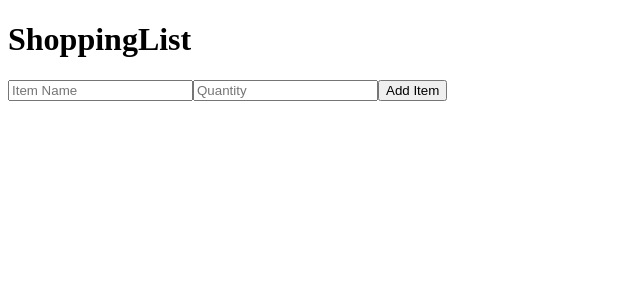
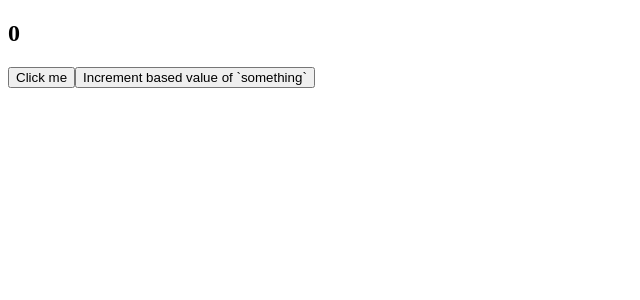
Before and after one commit to shubham23471/react-demos-js, a React (Vite) app: page / in a window 1280 px wide. Shown: the top 300 px of the page, without its empty margins (0-640 px from the left). Built offline with nearby package versions, Linux system fonts and the light colour scheme.

Commit message:
useEffect basics

```diff
--- a/src/App.jsx
+++ b/src/App.jsx
@@ -1,23 +1,40 @@
-import React from "react";
-import TodoList from "./components/TodoList";
-import { useState } from "react";
-import Counter from "./components/Counter";
-import TodoListForm from "./components/TodoListForm";
-import Profile from "./components/Profile";
-import ShoppingList from "./components/ShoppingList";
+import React, { useEffect, useState } from "react";
 
 const App = () => {
+  const [value, setValue] = useState(0);
+  const [something, setSomething] = useState(0);
+
+  // useEffect function with depencendy array.
+  // this function will be called every single
+  // time when you click "Click Me"
+  // useEffect(() => {
+  //   console.log("call useEffect");
+  //   document.title = `Increment ${value}`;
+  // });
+
+  // with empty dependency array
+  // now you will only see `call useEffect` on
+  // on the console on intial render.
+  // useEffect(() => {
+  //   console.log("call useEffect");
+  //   document.title = `Increment ${value}`;
+  // }, []);
+
+  // useEffect based on some value
+  // any-time the state of `value` changes
+  // then useEffect will call the callback function
+  useEffect(() => {
+    console.log("call useEffect");
+    document.title = `Increment ${value}`;
+  }, [value]);
+
   return (
     <div>
-      {/* <p>------- Simple Counter-------</p>
-      <Counter></Counter>
-      <p>--------------</p>
-      <p>------- Static Item update-------</p>
-      <TodoList> </TodoList>
-      <p>--------------</p> */}
-      {/* <TodoListForm></TodoListForm> */}
-      {/* <Profile></Profile> */}
-      <ShoppingList></ShoppingList>
+      <h2>{value}</h2>
+      <button onClick={() => setValue(value + 1)}>Click me</button>
+      <button onClick={() => setSomething(value + 1)}>
+        Increment based value of `something`
+      </button>
     </div>
   );
 };
--- a/src/components/Counter.jsx
+++ /dev/null
@@ -1,14 +0,0 @@
-import React, { useState } from "react";
-
-const Counter = () => {
-  const [count, setCount] = useState(0);
-  return (
-    <div>
-      <p>Counter value: {count}</p>
-      <button onClick={() => setCount(count + 1)}>Increment</button>
-      <button onClick={() => setCount(count - 1)}>Decrement</button>
-    </div>
-  );
-};
-
-export default Counter;
--- a/src/components/Profile.jsx
+++ /dev/null
@@ -1,62 +0,0 @@
-import React, { useState } from "react";
-
-// this will show you how to initilize a 'JS object' as initial
-// value and then update it
-
-const Profile = () => {
-  // to store all the profiles
-  const [profile, setProfile] = useState({
-    name: "",
-    age: "",
-  });
-
-  //to get the input for profile name
-  const handleChange = (e) => {
-    // console.log(e.target);
-    const { name, value } = e.target;
-    console.log("name:", name, [name]);
-    console.log(value);
-    setProfile((prevProfile) => ({
-      ...prevProfile,
-      [name]: value,
-    }));
-  };
-
-  return (
-    <div>
-      <h2>User Profile</h2>
-      {/* <p>{profile.name}</p> */}
-      <div>
-        <label>
-          Name:
-          <input
-            type="text"
-            name="name"
-            placeholder="Enter your name"
-            value={profile.name}
-            onChange={handleChange}
-          ></input>
-        </label>
-      </div>
-
-      <div>
-        <label>
-          Age:
-          <input
-            type="number"
-            name="age"
-            placeholder="Enter your age"
-            value={profile.age}
-            onChange={handleChange}
-          ></input>
-        </label>
-      </div>
-
-      <h3> Profile Information</h3>
-      <p>Name: {profile.name}</p>
-      <p>Age: {profile.age}</p>
-    </div>
-  );
-};
-
-export default Profile;
--- a/src/components/ShoppingList.jsx
+++ /dev/null
@@ -1,59 +0,0 @@
-import React, { useState } from "react";
-
-const ShoppingList = () => {
-  const [items, setItems] = useState([]);
-  const [name, setName] = useState("");
-  const [quantity, setQuantity] = useState("");
-
-  const handleSubmit = (e) => {
-    e.preventDefault();
-    // name and quantity are the "value" of our
-    // input form
-    if (!name || !quantity) return;
-
-    // storing the user entered value in newItem
-    const newItem = {
-      name: name,
-      quantity: parseInt(quantity),
-    };
-    // setting the newItem value to our item for rendering
-    setItems((prevItems) => [...prevItems, newItem]);
-    // after setting the value, cleaning up the values
-    setName("");
-    setQuantity("");
-  };
-
-  return (
-    <div>
-      <h1>ShoppingList</h1>
-      <form onSubmit={handleSubmit}>
-        <input
-          type="text"
-          placeholder="Item Name"
-          value={name}
-          onChange={(e) => setName(e.target.value)}
-        ></input>
-
-        <input
-          type="number"
-          placeholder="Quantity"
-          value={quantity}
-          onChange={(e) => setQuantity(e.target.value)}
-        ></input>
-
-        <button type="submit"> Add Item </button>
-      </form>
-
-      {/* {to show the shopping list} */}
-      <ul>
-        {items.map((item, index) => (
-          <li key={index}>
-            Name {item.name} - Quantity{item.quantity}
-          </li>
-        ))}
-      </ul>
-    </div>
-  );
-};
-
-export default ShoppingList;
--- a/src/components/TodoList.jsx
+++ /dev/null
@@ -1,20 +0,0 @@
-import React, { useState } from "react";
-
-const TodoList = () => {
-  const [todoList, setTodoList] = useState(["App", "swim"]);
-  const updateItemHandler = () => {
-    return setTodoList([...todoList, "new item"]);
-  };
-  return (
-    <div>
-      <ul>
-        {todoList.map((item) => (
-          <li key={item}>{item} </li>
-        ))}
-      </ul>
-      <button onClick={updateItemHandler}>Add Item</button>
-    </div>
-  );
-};
-
-export default TodoList;
--- a/src/components/TodoListForm.jsx
+++ /dev/null
@@ -1,48 +0,0 @@
-import React, { useState } from "react";
-
-// this will show you how to initilize a 'array' as initial
-// value and then update it
-
-const TodoListForm = () => {
-  // submit: execute a function which take value from input
-  // and update the empty array
-  const [todoList, setTodoList] = useState([]);
-  const [inputValue, setInputValue] = useState("");
-  // function to update: inputValue when form is submit
-
-  const handleSubmit = (e) => {
-    //get the event object e and stop the default behaviour
-    e.preventDefault();
-    if (inputValue.trim()) {
-      // update the array with user input
-      setTodoList([...todoList, inputValue]);
-      // empty out the value
-      setInputValue("");
-    }
-  };
-  // when there is a change in the form
-  const handleChange = (e) => {
-    setInputValue(e.target.value);
-  };
-  return (
-    <div>
-      <ul>
-        {todoList.map((item, index) => (
-          <li key={index}>{item}</li>
-        ))}
-      </ul>
-      TodoListForm
-      <form onSubmit={handleSubmit}>
-        <input
-          type="text"
-          value={inputValue}
-          placeholder="Enter item"
-          onChange={handleChange}
-        ></input>
-        <button type="submit">Add item</button>
-      </form>
-    </div>
-  );
-};
-
-export default TodoListForm;
```
